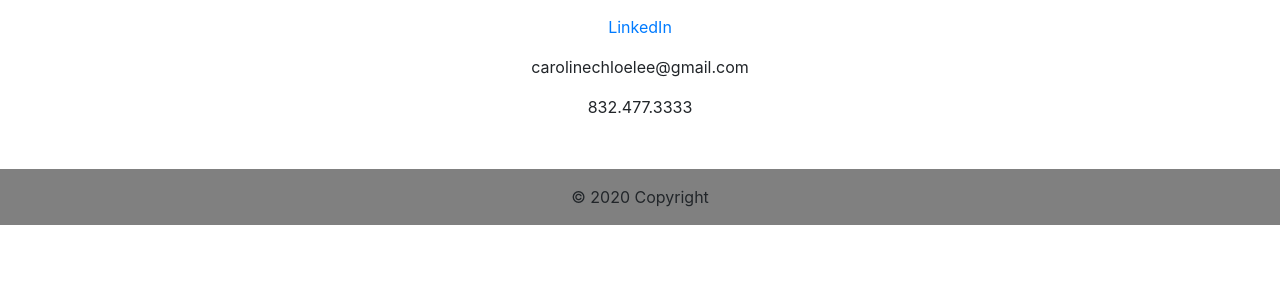
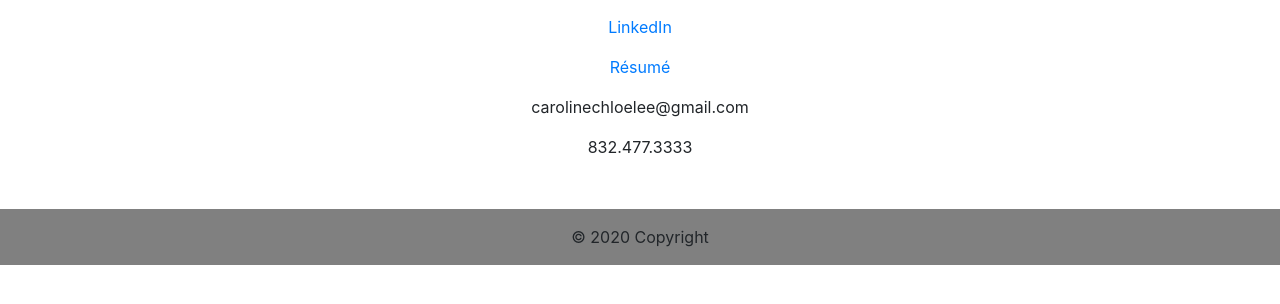
Before and after one commit to carooflee/Portfolio, a plain HTML site: page contact.html in a window 1280 px wide. Shown: the part 166-470 px from the top of the page. Drawn offline with nearby package versions, Linux system fonts and the light colour scheme.

Commit message:
added resume to page

```diff
--- a/contact.html
+++ b/contact.html
@@ -57,6 +57,7 @@
       <h4>Get In Touch:</h4>
       <p><a href="https://github.com/carooflee>">GitHub</a></p>
       <p><a href="https://www.linkedin.com/in/caroline-lee-7b79531a3/">LinkedIn</a></p>
+      <p><a href="https://drive.google.com/file/d/1JeYB7LtRfwa0TtoHihJbldTieSYHVxAt/view?usp=sharing">Résumé</a></p>
       <p>carolinechloelee@gmail.com</p>
       <p>832.477.3333</p>
          </center>
```
